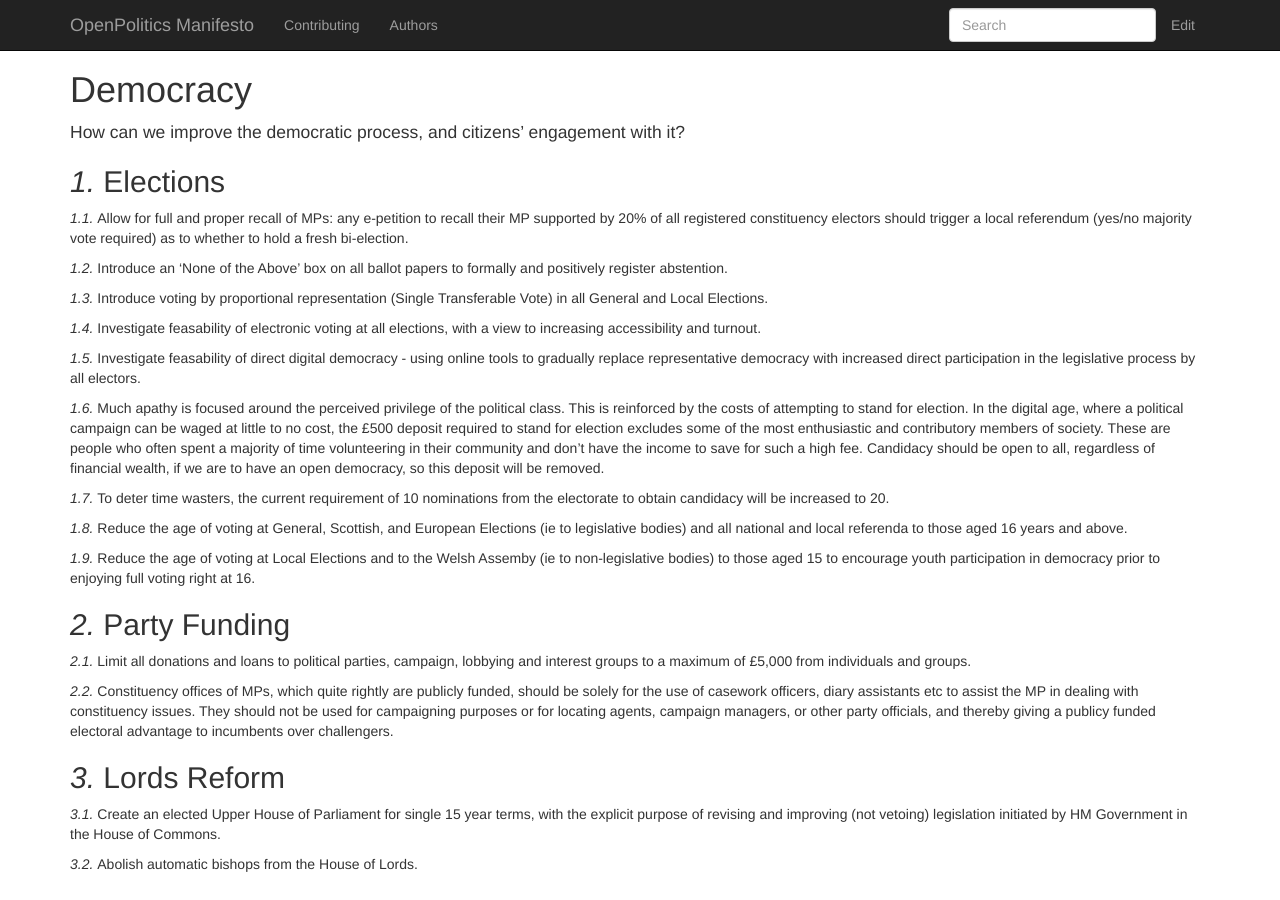
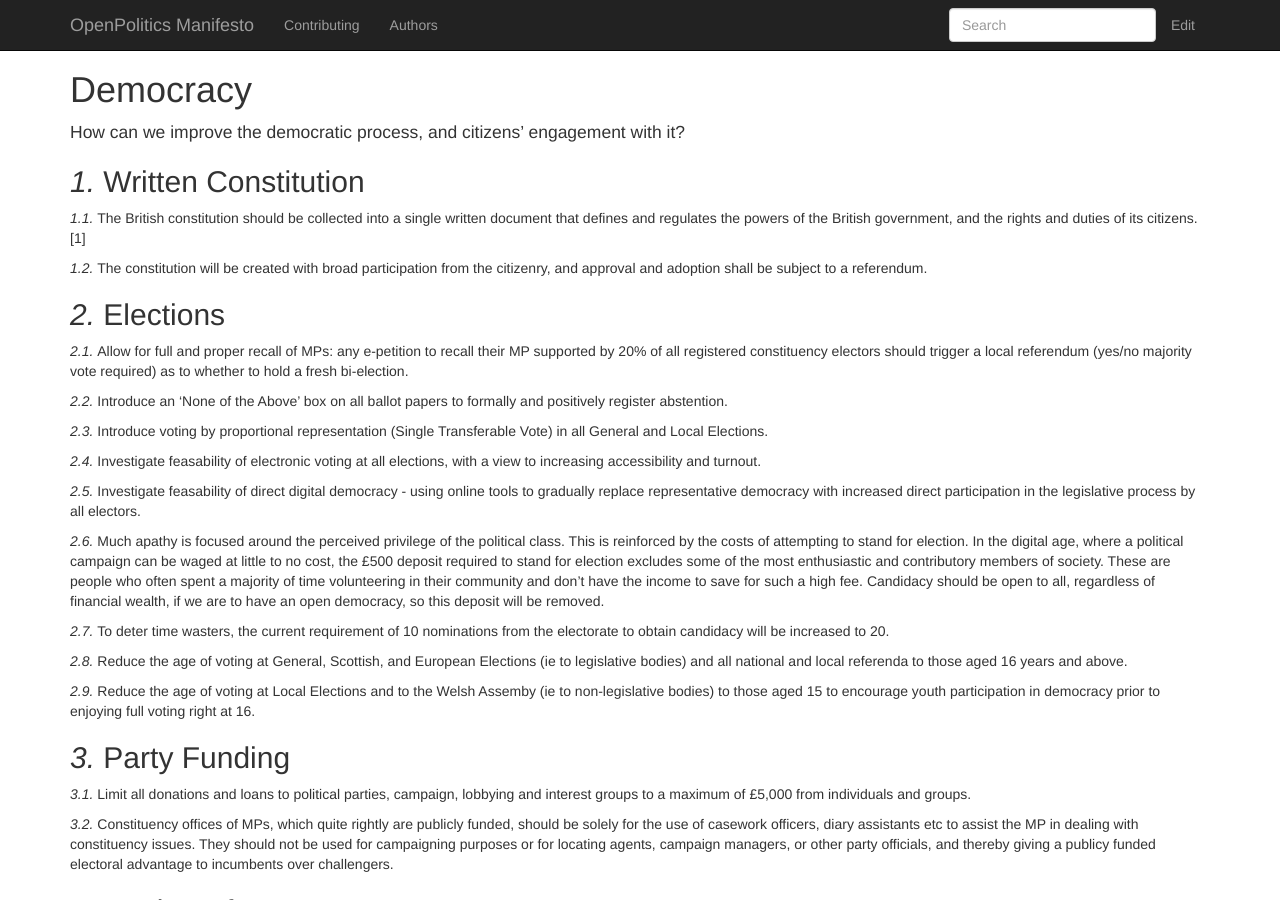
Before and after one commit to openpolitics/manifesto, a Jekyll site: the page built from democracy.md, in a window 1280 px wide and 900 px high. Built offline with Jekyll 4.4.1, drawn with Linux system fonts in a browser that asks for light colours; nearby versions of some CDN libraries; some of the changed text lies outside the part shown.

Commit message:
Create a written constitution

```diff
--- a/democracy.md
+++ b/democracy.md
@@ -5,6 +5,12 @@ published: true
 ---
 
 How can we improve the democratic process, and citizens' engagement with it?
+
+## Written Constitution
+
+The British constitution should be collected into a single written document that defines and regulates the powers of the British government, and the rights and duties of its citizens. [1]
+
+The constitution will be created with broad participation from the citizenry, and approval and adoption shall be subject to a referendum.
 
 ## Elections
 
@@ -63,3 +69,7 @@ Abolish the City Minister position, ending the privileged position of the City o
 Limit the number of ministers, abolish Parliamentary Private Secretaries and further place a limit on the number or percentage of ruling party MPs that may serve in Government. Granting Government jobs to MPs has been used increasingly as a way to help ensure more MPs 'tow the party line' often in the face of staunch opposition from constituents. Limiting this tactic will help to ensure more MPs remain more accountable to their electorate, not the party.
 
 Ban unelected Lords from serving in Government.
+
+## References
+
+1. [Do we need a written constitution?](http://www.consoc.org.uk/discover-the-facts/do-we-need-a-written-constitution/) - The Constitution Society
```
